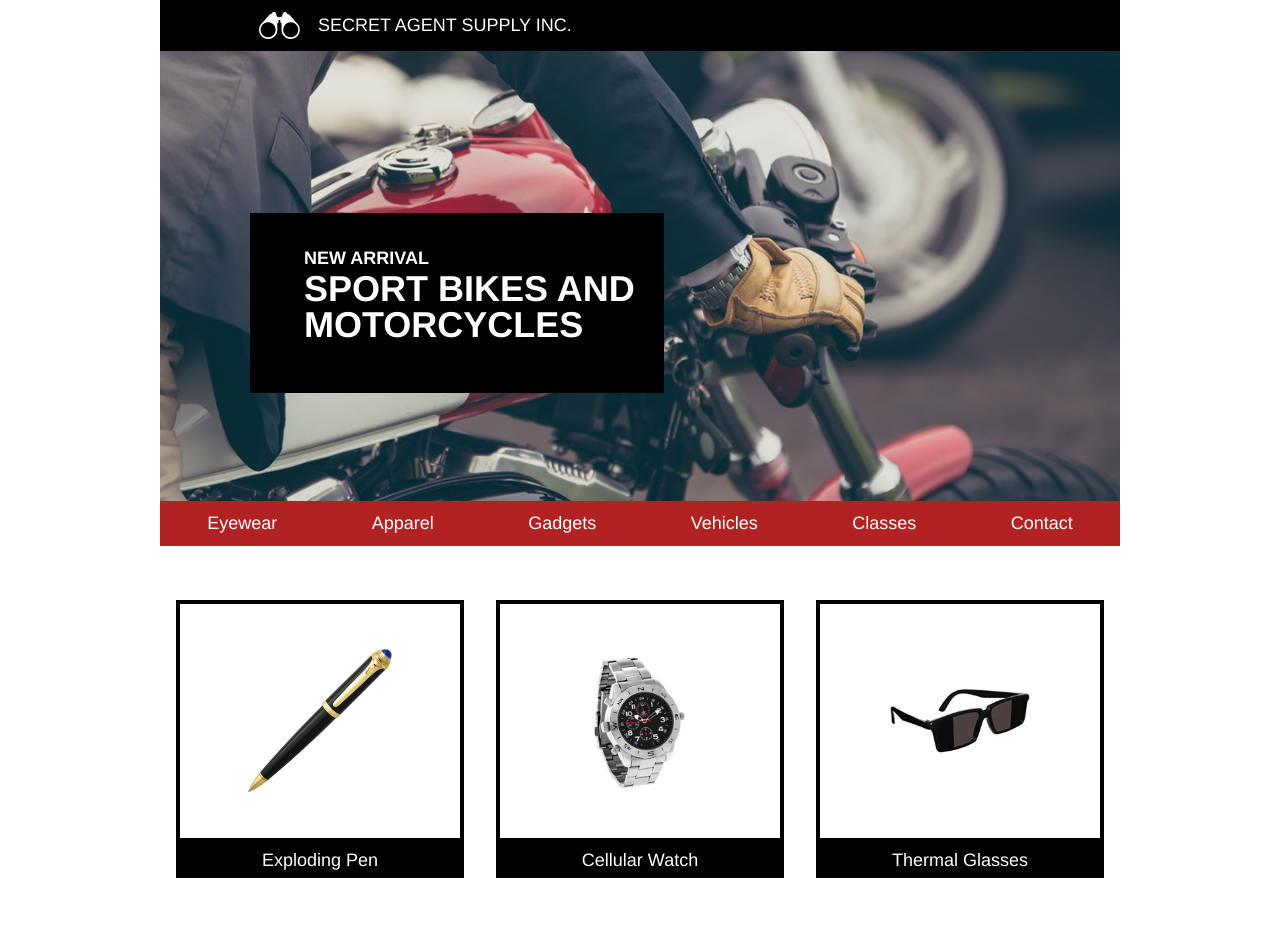
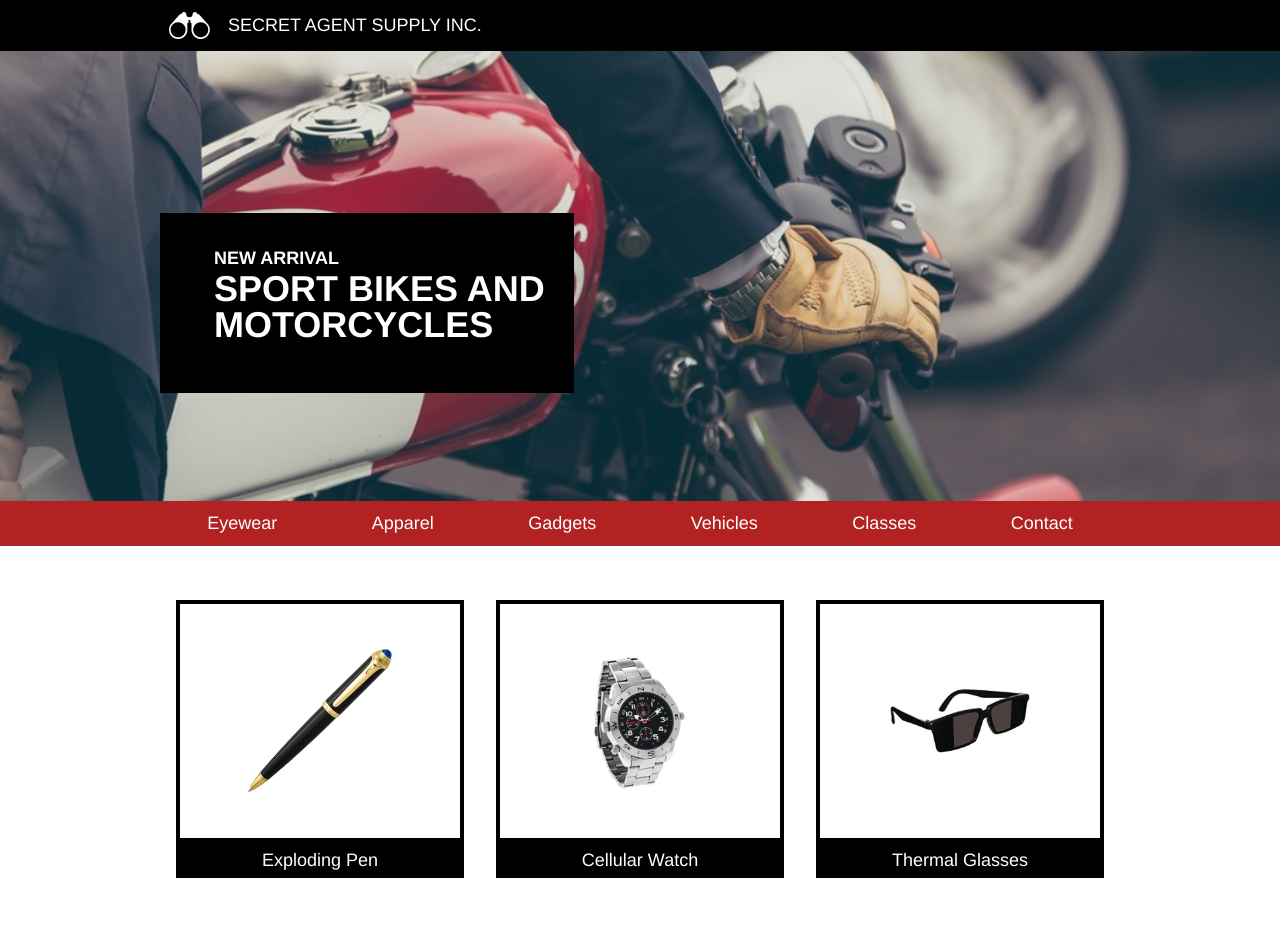
Before and after one commit to ejvkamp/sas, a plain HTML site: page index.html in a window 1280 px wide. Drawn offline with Linux system fonts and the light colour scheme.

Commit message:
Fixed site container width issue

```diff
--- a/index.html
+++ b/index.html
@@ -9,18 +9,24 @@
   <body>
     <!-- Header -->
     <header>
+      <div class="siteContainer">
         <img src="./resources/images/logo.png" alt="Secret Agent Supply Inc. Logo">
-      <p id="title">Secret Agent Supply Inc.</p>
+        <span id="title">Secret Agent Supply Inc.</span>
+      </div>
     </header>
     <!-- Hero -->
     <div class="hero-section">
+      <div class="siteContainer">
         <div class="hero-text">
             <p id="newArrival">New Arrival</p>
             <p id="invDesc">Sport Bikes and Motorcycles</p>
         </div>
       </div>
+    </div>
     <!-- Navigation Menu -->
     <div class="navMenu">
+      <div class="siteContainer">
+        <div class="siteSections">
           <span>Eyewear</span>
           <span>Apparel</span>
           <span>Gadgets</span>
@@ -28,7 +34,10 @@
           <span>Classes</span>
           <span>Contact</span>
         </div>
+      </div>
+    </div>
     <!-- Inventory Section -->
+    <div class="siteContainer">
       <div class="inventory">
         <div class="items">
           <div class="item">
@@ -57,6 +66,9 @@
           </div>
         </div>
       </div>
+
+
+    </div>
     <!-- -->
     <!-- -->
     <!-- -->
--- a/resources/css/style.css
+++ b/resources/css/style.css
@@ -6,23 +6,27 @@ html, body {
   color: white;
 }
 
+.siteContainer {
+  width: 960px;
+  margin: 0 auto;
+}
+
 /* TODO: Fix container sizing versus entire page */
 
-header, body, footer {
-  width: 960px;
+/* Header */
+
+header {
+  background-color: black;
 }
 
-/* Header */
-header {
+header .siteContainer {
   display: flex;
-  background-color: black;
   align-items: center;
 }
 
 header img {
   height: 1.5rem;
   margin: 0.66rem 1rem 0.66rem 0.5rem;
-  padding-left: 5rem;
 }
 
 #title {
@@ -46,7 +50,6 @@ header img {
   width: 20rem;
   height: 10rem;
   margin-top: 9rem;
-  margin-left: 5rem;
   background-color: black;
   padding-left: 3rem;
   text-transform: uppercase;
@@ -66,10 +69,13 @@ header img {
 /* Nav Menu */
 
 .navMenu {
+  background-color: firebrick;
+}
+
+.siteSections {
   display: flex;
   align-items: center;
   justify-content: space-around;
-  background-color: firebrick;
   padding: 0.75rem 0;
 }
 
```
Lines whose indentation alone changed are shown as unchanged.
